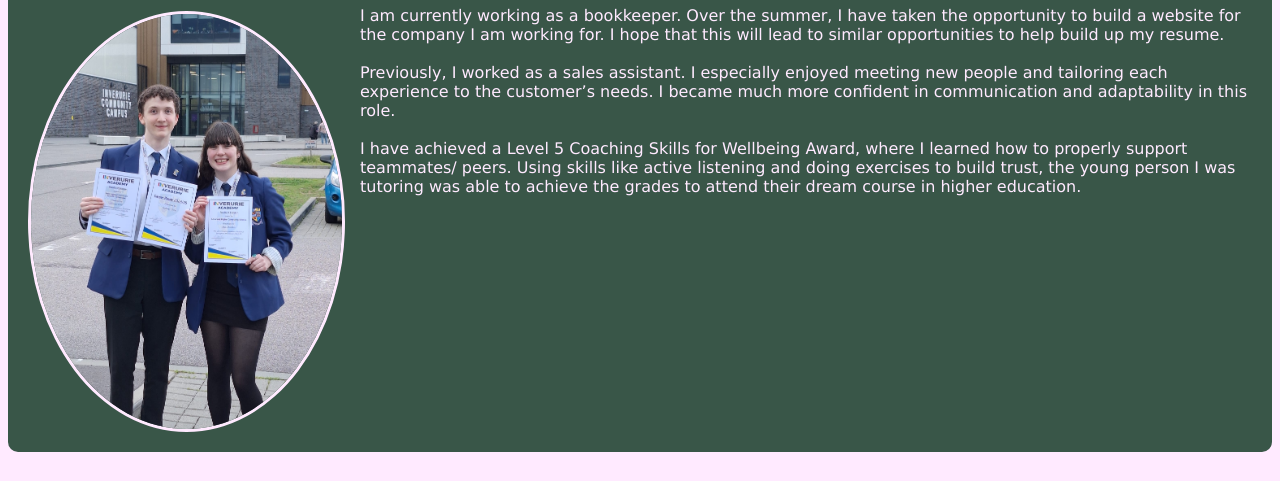
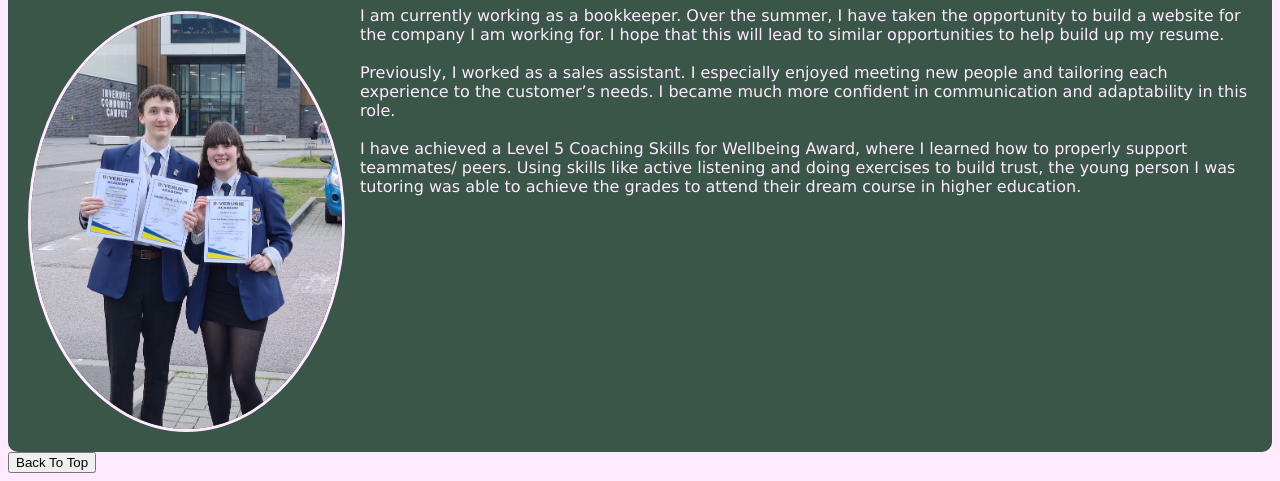
Before and after one commit to eva-404-cpu/assessment2_Working, a plain HTML site: page public/index.html in a window 1280 px wide. Shown: the part 1800-2281 px from the top of the page. Before the commit the page ends 2260 px from the top, so only its background shows below. Drawn offline with Linux system fonts and the light colour scheme; files whose address does not match are found by name.

Commit message:
Added A 'Back To Top' Button

```diff
--- a/public/index.html
+++ b/public/index.html
@@ -78,5 +78,6 @@
                 </P>
             </DIV>
         </DIV>
+        <BUTTON ID="back_top_button" onclick="goToTop()" TITLE ="Back To Top">Back To Top</BUTTON>
     </BODY>
 </HTML>
--- a/script.js
+++ b/script.js
@@ -0,0 +1,8 @@
+// Code For The 'Back To Top' Button (Source 1)
+let toTopButton = document.getElementById("back_top_button");
+function goToTop() {
+    // For Safairi
+    document.body.scrollTop = 0
+    // For Chrome, Firefox, IE and Opera
+    document.documentElement.scrollTop = 0
+}
```
Also changed, not shown: public/moreAbout.html (+1 -0 lines).
